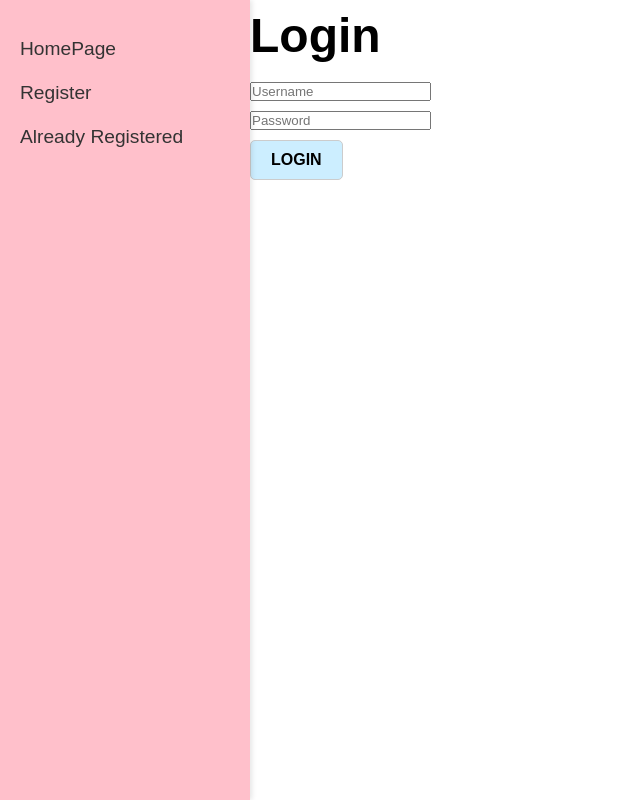
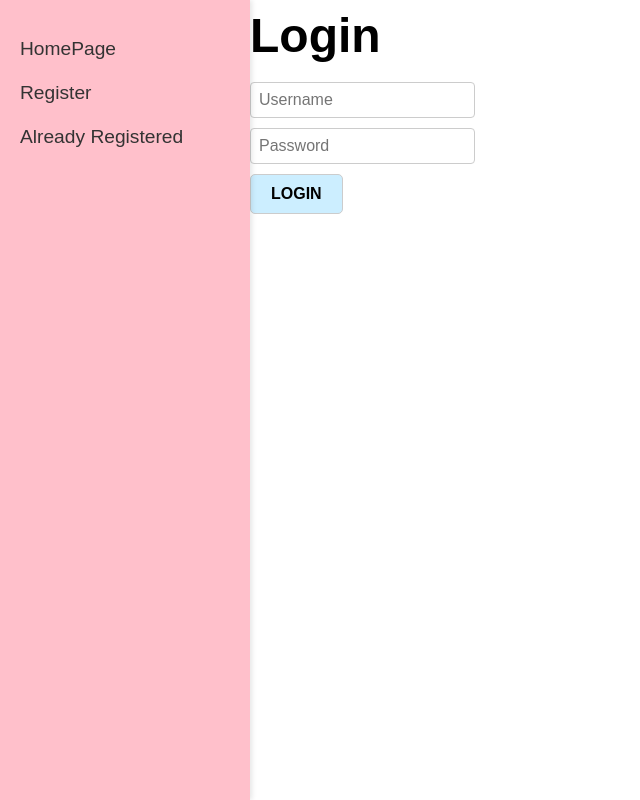
Before and after one commit to chriscooley1/race-the-clock, a React (Vite) app: page /letter-reader/login in a window 1280 px wide. Shown: the whole page, without its empty margins (0-640 px from the left). Built offline with nearby package versions, Linux system fonts and the light colour scheme.

Commit message:
Fix textbox colors

```diff
--- a/src/components/Login.tsx
+++ b/src/components/Login.tsx
@@ -24,12 +24,14 @@ const Login: React.FC = () => {
       <h1>Login</h1>
       <input
         type="text"
+        className="custom-input"
         value={username}
         onChange={(e) => setUsername(e.target.value)}
         placeholder="Username"
       />
       <input
         type="password"
+        className="custom-input"
         value={password}
         onChange={(e) => setPassword(e.target.value)}
         placeholder="Password"
--- a/src/components/Register.tsx
+++ b/src/components/Register.tsx
@@ -21,12 +21,14 @@ const Register: React.FC = () => {
       <h1>Register</h1>
       <input
         type="text"
+        className="custom-input"
         value={username}
         onChange={(e) => setUsername(e.target.value)}
         placeholder="Username"
       />
       <input
         type="password"
+        className="custom-input"
         value={password}
         onChange={(e) => setPassword(e.target.value)}
         placeholder="Password"
```
